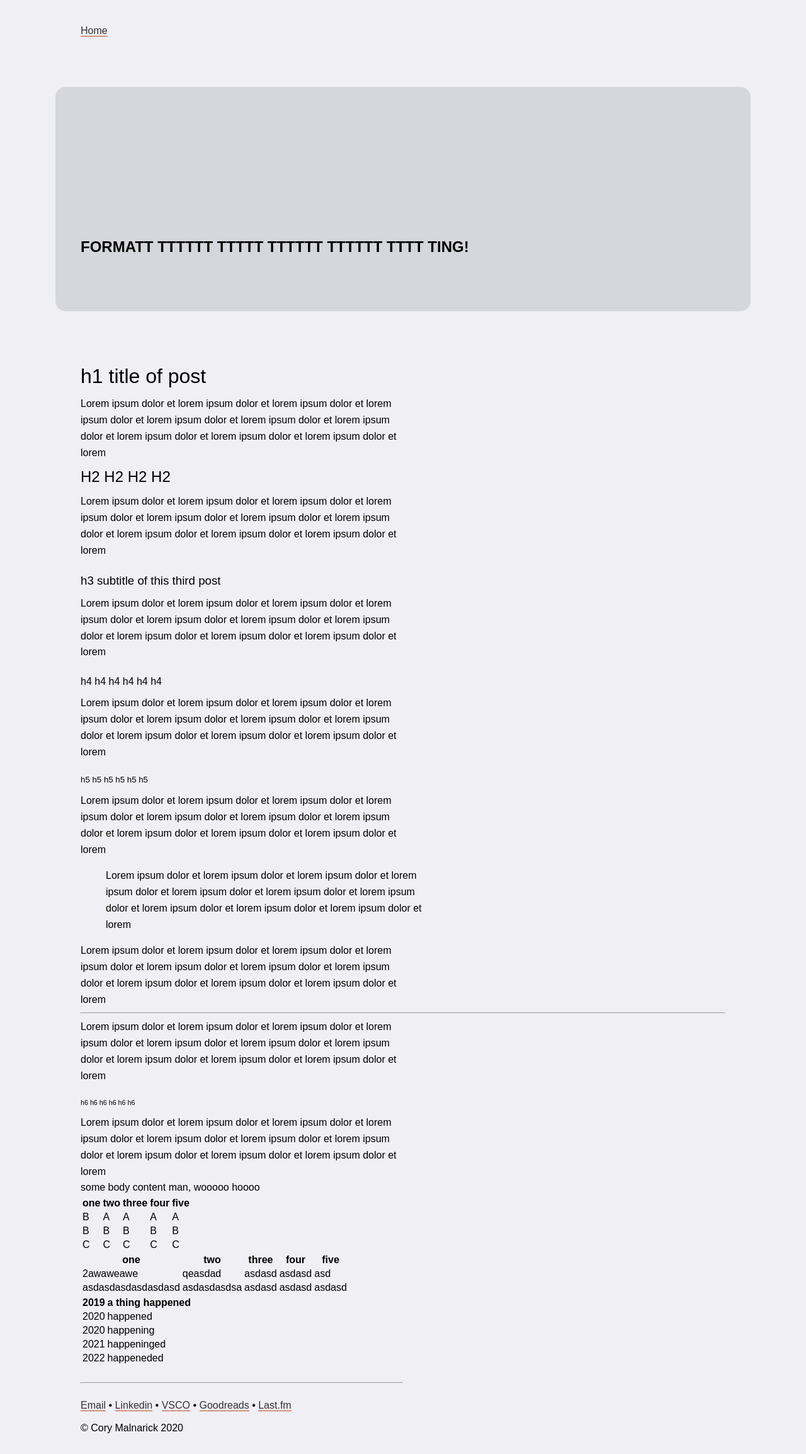
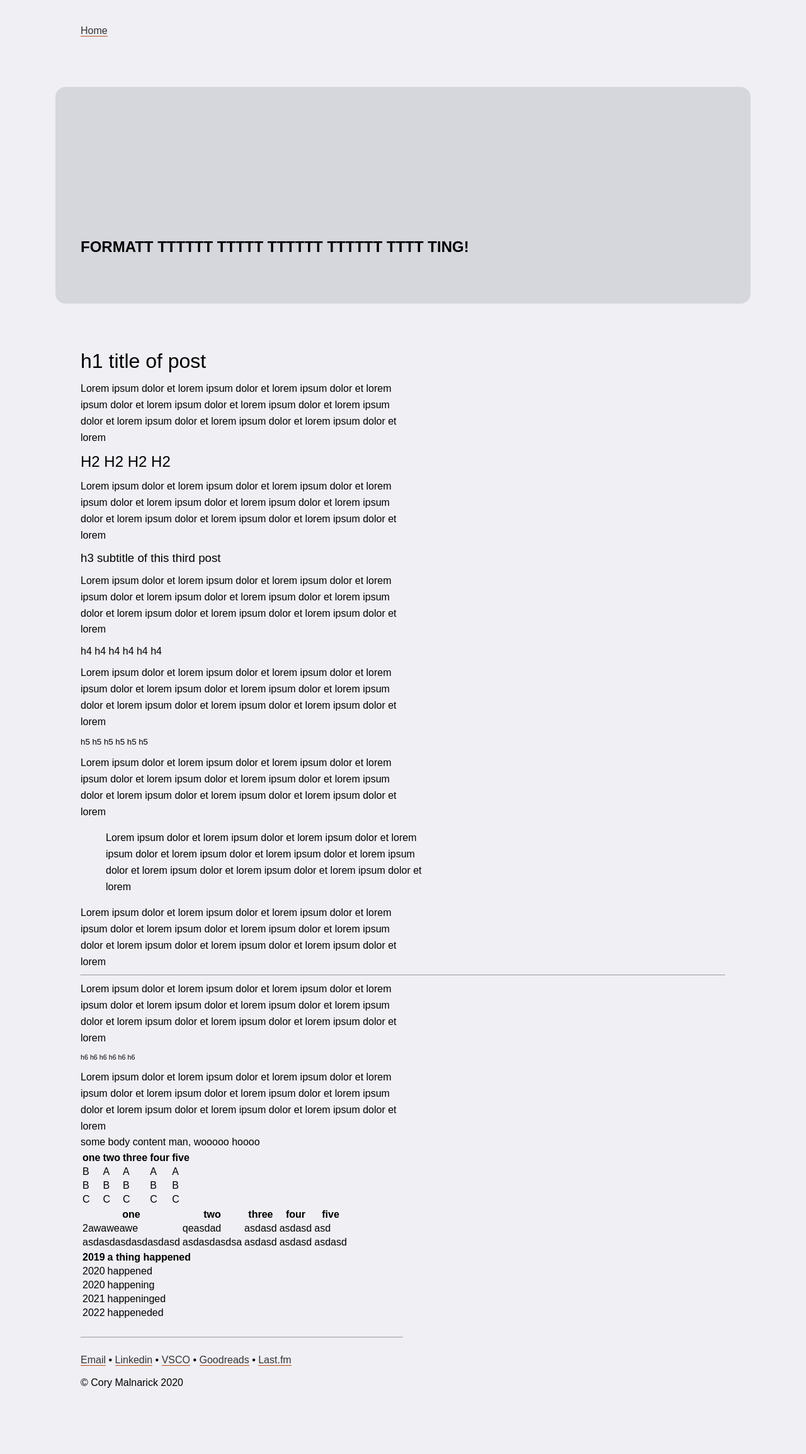
Before and after one commit to foundmonster/foundmonster.github.io, a Jekyll site: the page built from _posts/2020-03-24-thirdpost.md, in a window 1280 px wide. Shown: the whole page at 63% size. Built offline with Jekyll 4.4.1, drawn with Linux system fonts in a browser that asks for light colours; some web fonts are replaced; after the commit the page ends 2236 px from its top, so only the background shows below that.

Commit message:
changing paddings of headings

```diff
--- a/_sass/main.scss
+++ b/_sass/main.scss
@@ -67,7 +67,7 @@
 }
 
 h1, h3, h4, h5, h6 {
-    padding-top: 24px;
+    padding-top: 12px;
     padding-bottom: 12px;
     width: 40rem;
     margin-block-start: 0px;
```
